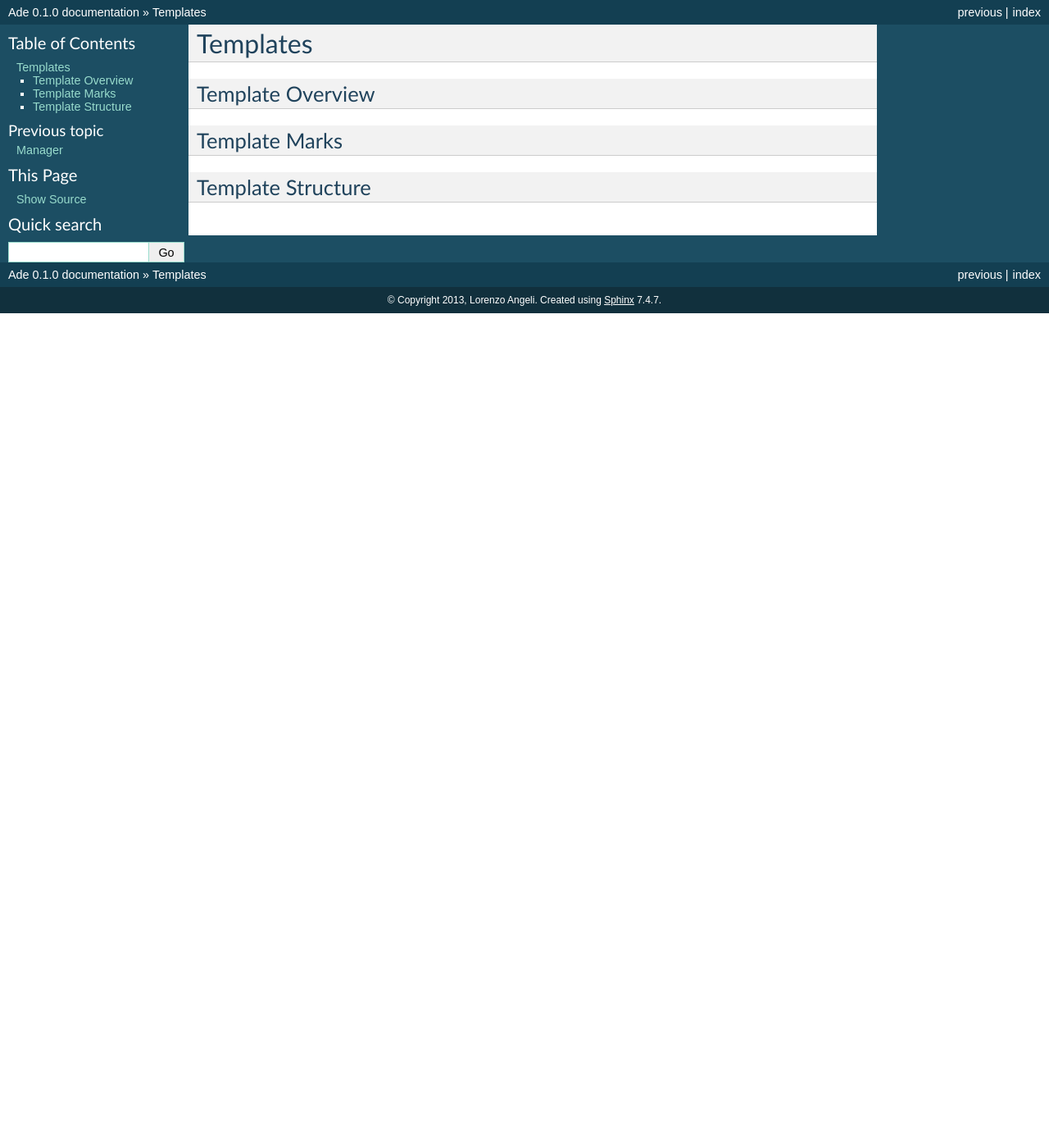
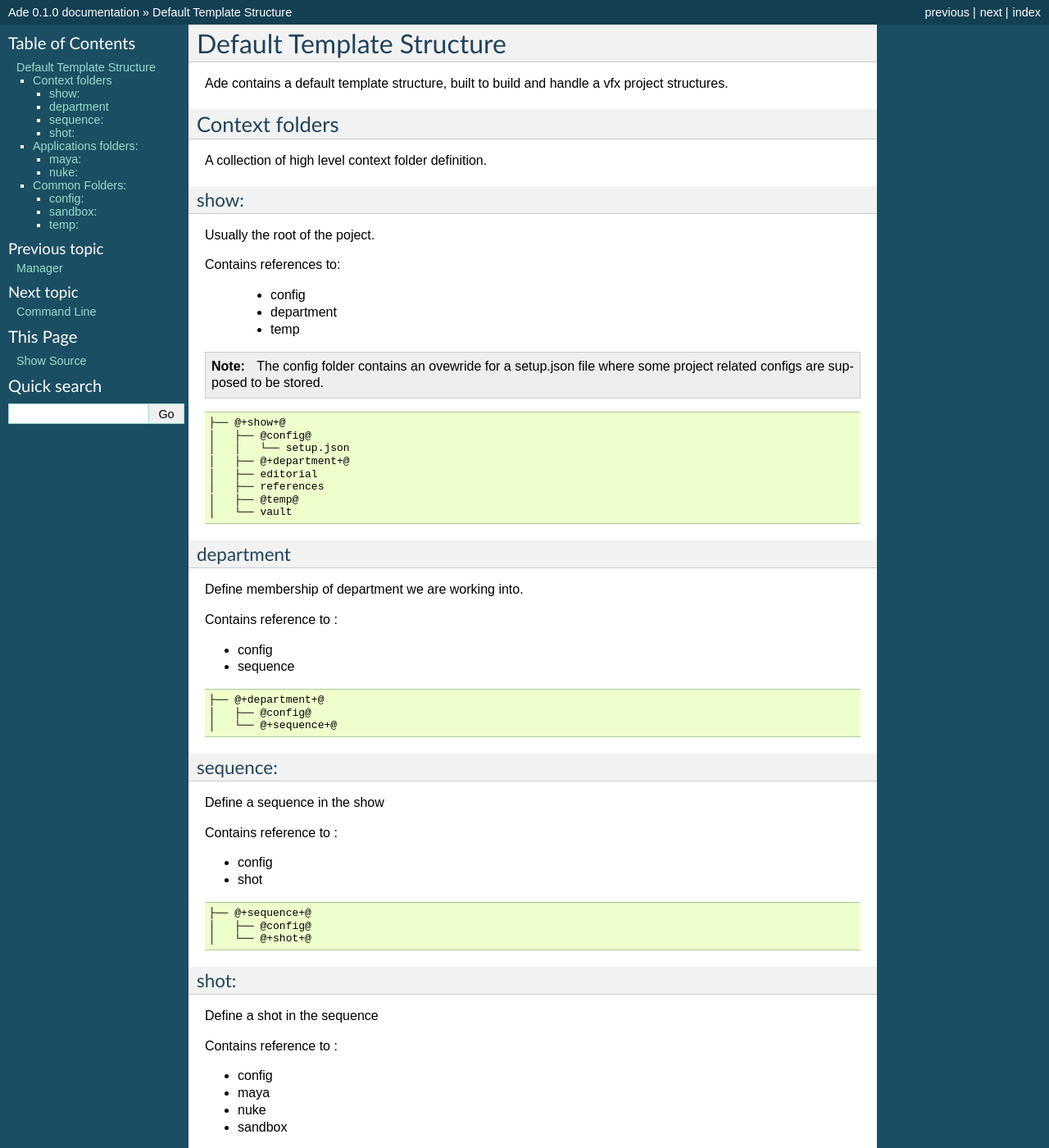
Before and after one commit to EfestoLab/ade, a Sphinx documentation site: the page built from docs/source/template/index.rst, in a window 1280 px wide and 1400 px high. Shown: the whole window at 82% size. Built offline with Sphinx 7.4.7, drawn with Linux system fonts in a browser that asks for light colours; some of the changed text lies outside the part shown.

Commit message:
extend docs with default templates

```diff
--- a/README.rst
+++ b/README.rst
@@ -1,4 +1,4 @@
-WHAT IT IS
+WHAT IS IT
 ==========
 
  Ade a templated file system manager
--- /dev/null
+++ b/docs/source/command/index.rst
@@ -0,0 +1,5 @@
+Command Line
+============
+
+Flags
+-----
--- a/docs/source/index.rst
+++ b/docs/source/index.rst
@@ -13,6 +13,7 @@ Contents:
 
    api/index.rst
    template/index.rst
+   command/index.rst
 
 Indices and tables
 ==================
--- a/docs/source/template/index.rst
+++ b/docs/source/template/index.rst
@@ -1,15 +1,146 @@
-Templates
-=========
+Default Template Structure
+==========================
 
-Template Overview
------------------
+Ade contains a default template structure, built to build and handle a vfx
+project structures.
 
 
+Context folders
+---------------
+A collection of high level context folder definition.
 
-Template Marks
---------------
+show:
+.....
+Usually the root of the poject.
 
+Contains references to:
 
+ * config
+ * department
+ * temp
 
-Template Structure
-------------------
+.. note::
+	The config folder contains an ovewride for a setup.json file
+	where some project related configs are supposed to be stored.
+
+.. code-block:: bash
+
+	├── @+show+@
+	│   ├── @config@
+	│   │   └── setup.json
+	│   ├── @+department+@
+	│   ├── editorial
+	│   ├── references
+	│   ├── @temp@
+	│   └── vault
+
+department
+..........
+Define membership of department we are working into.
+
+Contains reference to :
+
+* config
+* sequence
+
+.. code-block:: bash
+
+	├── @+department+@
+	│   ├── @config@
+	│   └── @+sequence+@
+
+sequence:
+.........
+Define a sequence in the show
+
+Contains reference to :
+
+* config
+* shot
+
+.. code-block:: bash
+
+	├── @+sequence+@
+	│   ├── @config@
+	│   └── @+shot+@
+
+shot:
+.....
+Define a shot in the sequence
+
+Contains reference to :
+
+* config
+* maya
+* nuke
+* sandbox
+
+.. code-block:: bash
+
+	├── @+shot+@
+	│   ├── build
+	│   ├── @config@
+	│   ├── @maya@
+	│   ├── @nuke@
+	│   └── @sandbox@
+
+Applications folders:
+---------------------
+maya:
+....
+Contains the default maya structure with the workspace.mel file included
+
+.. code-block:: bash
+
+	├── @maya@
+	│   ├── images
+	│   ├── particles
+	│   ├── playblast
+	│   ├── python
+	│   │   └── +python_version+
+	│   ├── scene
+	│   ├── scripts
+	│   ├── textures
+	│   └── workspace.mel
+
+nuke:
+.....
+Contains the simple nuke project folder
+
+.. code-block:: bash
+
+	├── @nuke@
+	│   └── scripts
+
+Common Folders:
+----------------
+Contain a set of common folder used all over the structure.
+
+config:
+.......
+Contains a standard config folder .
+Contain a set of configuration files for environments.
+
+.. code-block:: bash
+
+	├── @config@
+	│   └── envs
+	│       └── software.json
+
+sandbox:
+........
+.. code-block:: bash
+
+	├── @sandbox@
+	│   └── +user+
+	│       ├── @config@
+	│       ├── @maya@
+	│       ├── @nuke@
+	│       └── @temp@
+
+temp:
+.....
+.. code-block:: bash
+
+	└── @temp@
+	    └── cache
```
